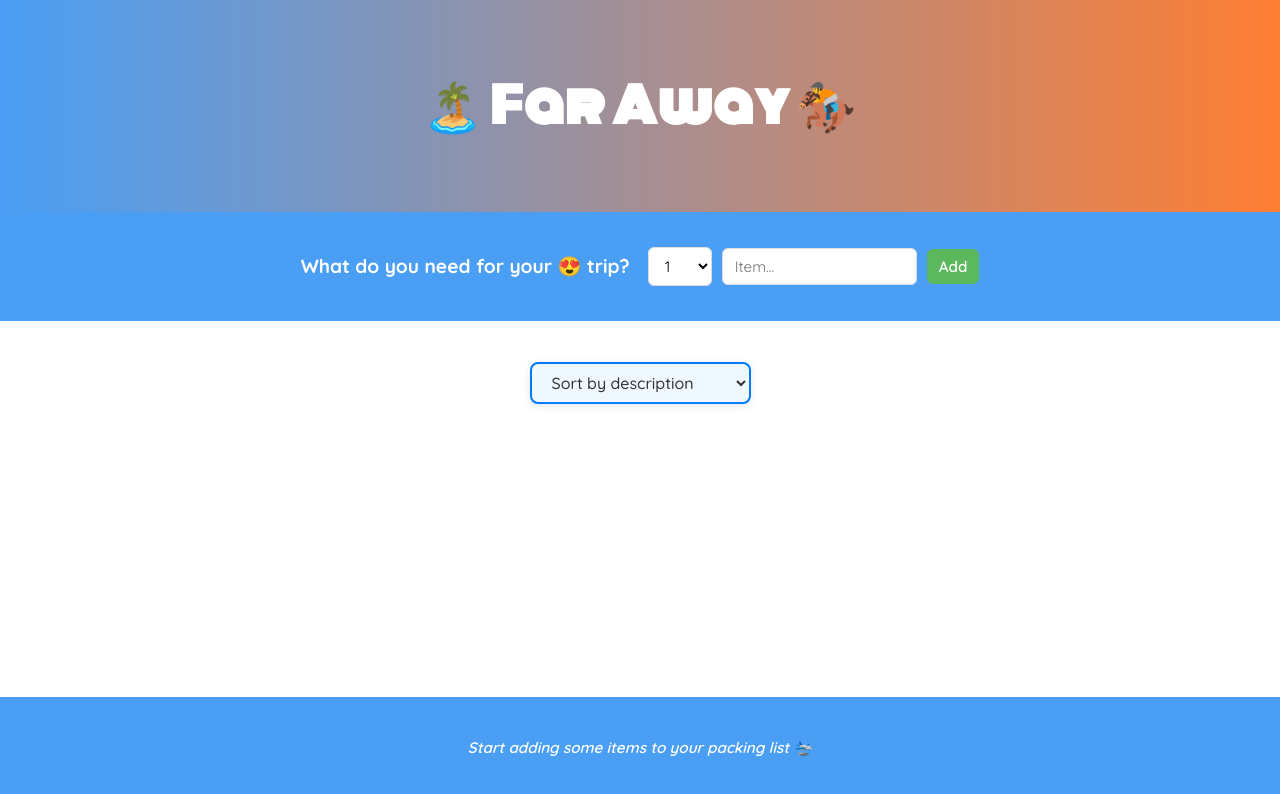
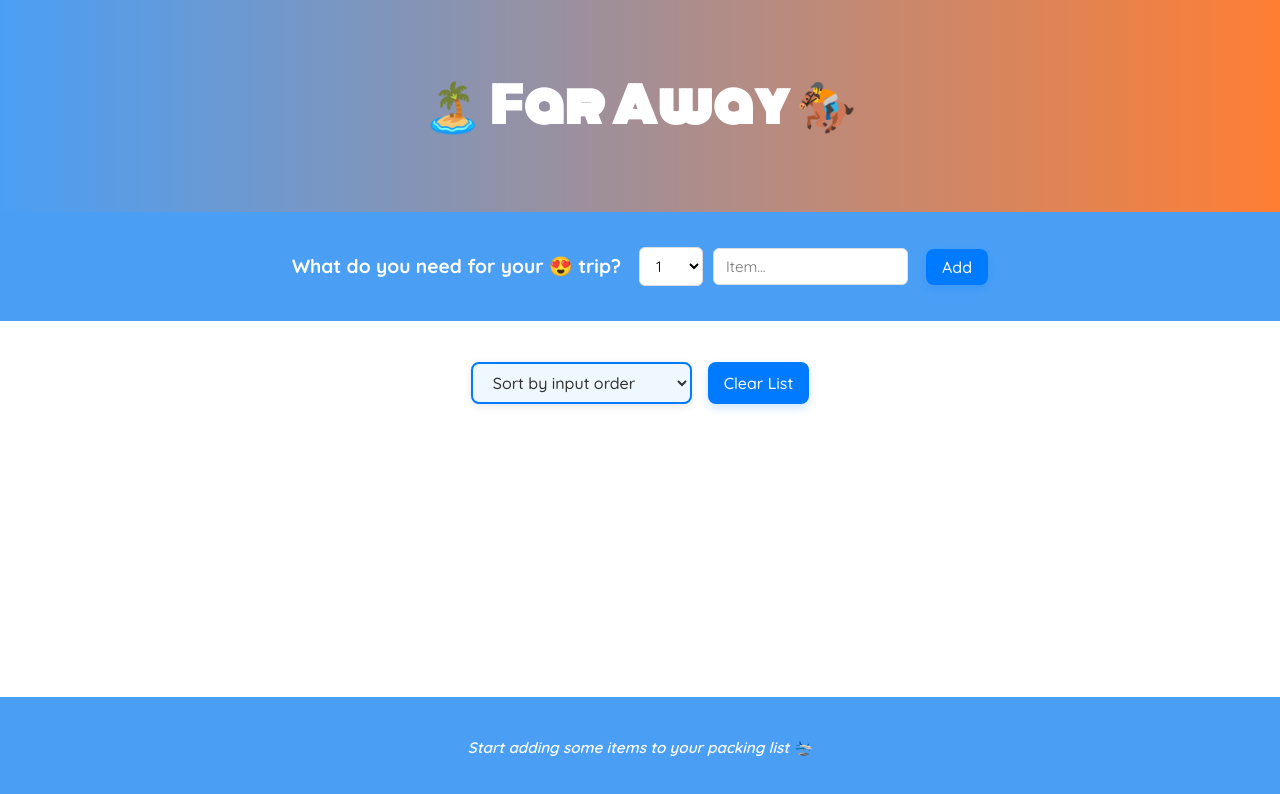
Before and after one commit to Priyanshubelwal17/Far-Away, a React (Create React App) app: page / in a window 1280 px wide. Shown: the top 794 px of the page. Built offline with nearby package versions, Linux system fonts and the light colour scheme.

Commit message:
Add clearlist button

```diff
--- a/src/App.js
+++ b/src/App.js
@@ -18,6 +18,11 @@ export default function App() {
     );
   }
 
+  function handleClearList() {
+    const confirmed = window.confirm("Are you sure want to delete all items");
+    if (confirmed) setItems([]);
+  }
+
   return (
     <div className="app">
       <Logo />
@@ -26,6 +31,7 @@ export default function App() {
         items={items}
         onDeleteItem={handleDeleteItems}
         onToggleItem={handleToggleItem}
+        onClearList={handleClearList}
       />
       <Stats items={items} />
     </div>
@@ -77,8 +83,8 @@ function Form({ addItems }) {
   );
 }
 
-function PackingList({ items, onDeleteItem, onToggleItem }) {
-  const [sortBy, setSortBy] = useState("description");
+function PackingList({ items, onDeleteItem, onToggleItem, onClearList }) {
+  const [sortBy, setSortBy] = useState("input");
 
   let sortedItems;
 
@@ -91,7 +97,7 @@ function PackingList({ items, onDeleteItem, onToggleItem }) {
   if (sortBy === "packed")
     sortedItems = items
       .slice()
-      .sort((a, b) => Number(a.packed) - Number(b.description));
+      .sort((a, b) => Number(b.packed) - Number(a.packed));
   return (
     <div className="list">
       <ul>
@@ -110,6 +116,7 @@ function PackingList({ items, onDeleteItem, onToggleItem }) {
           <option value="description">Sort by description </option>
           <option value="packed">Sort by packed status </option>
         </select>
+        <button onClick={onClearList}>Clear List</button>
       </div>
     </div>
   );
--- a/src/index.css
+++ b/src/index.css
@@ -49,6 +49,29 @@ h1 {
   align-items: center;
   justify-content: center;
   flex-wrap: wrap;
+}
+form button {
+  background-color: #007bff; /* Cool Blue */
+  color: white;
+  border: none;
+  padding: 0.5rem 1rem;
+  border-radius: 8px;
+  font-size: 1rem;
+  font-weight: 500;
+  cursor: pointer;
+  transition: background-color 0.3s ease, transform 0.2s ease;
+  box-shadow: 0 4px 10px rgba(0, 123, 255, 0.2);
+  margin-left: 0.5rem;
+}
+
+form button:hover {
+  background-color: #0056b3;
+  transform: translateY(-2px);
+}
+
+form button:active {
+  transform: translateY(0);
+  box-shadow: 0 2px 5px rgba(0, 123, 255, 0.2);
 }
 
 h3 {
@@ -113,6 +136,28 @@ button:hover {
   margin: 1rem 0;
   display: flex;
   justify-content: center; /* Center align */
+}
+.actions button {
+  background-color: #007bff; /* Modern blue */
+  color: white;
+  border: none;
+  padding: 0.5rem 1rem;
+  margin-left: 1rem;
+  border-radius: 8px;
+  font-size: 1rem;
+  font-weight: 500;
+  cursor: pointer;
+  transition: background-color 0.3s ease, transform 0.2s ease;
+  box-shadow: 0 4px 10px rgba(0, 123, 255, 0.2);
+}
+
+.actions button:hover {
+  background-color: #0056b3;
+  transform: translateY(-2px);
+}
+.actions button:active {
+  transform: translateY(0);
+  box-shadow: 0 2px 5px rgba(0, 123, 255, 0.2);
 }
 
 .list ul {
```
